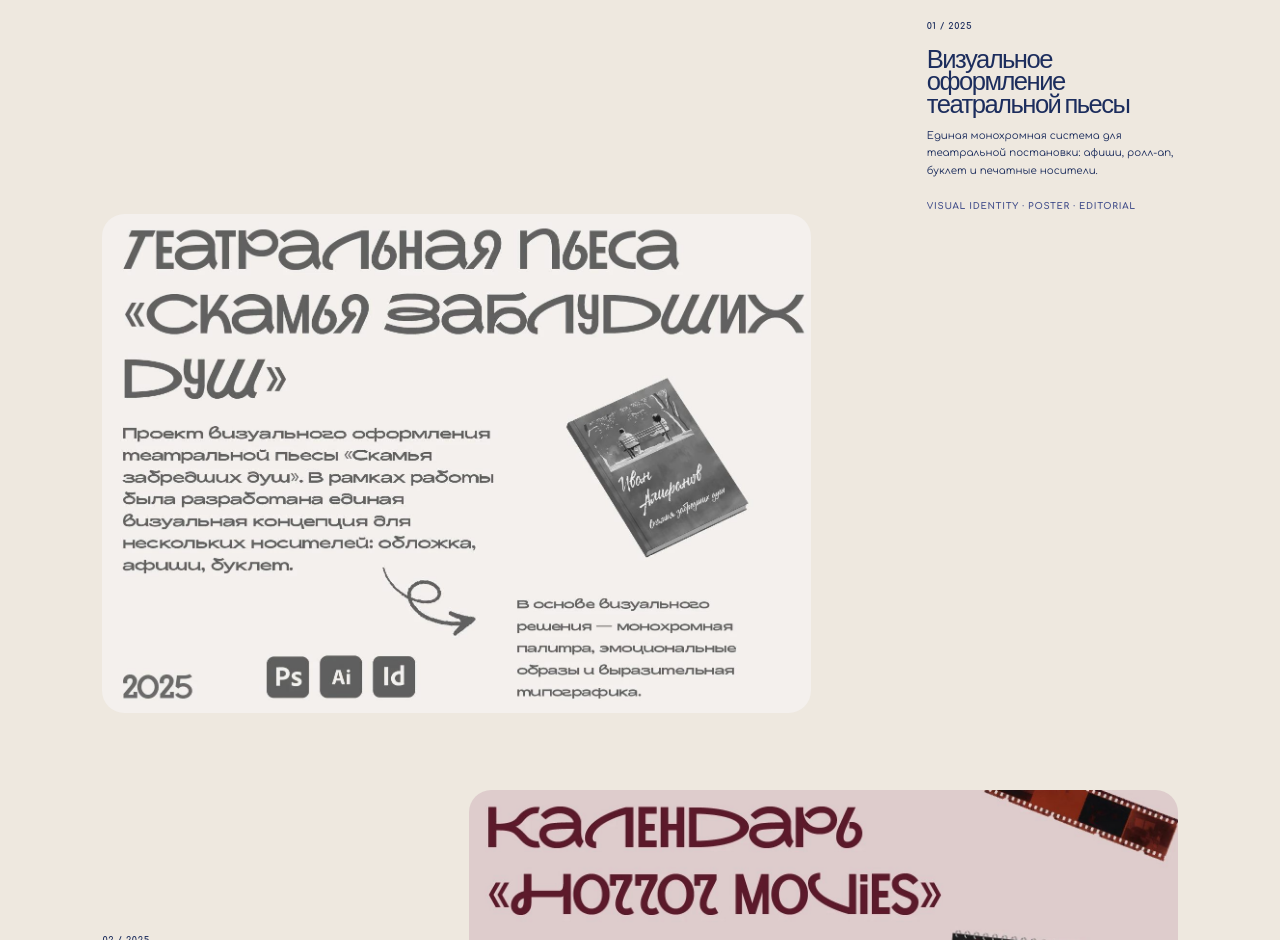
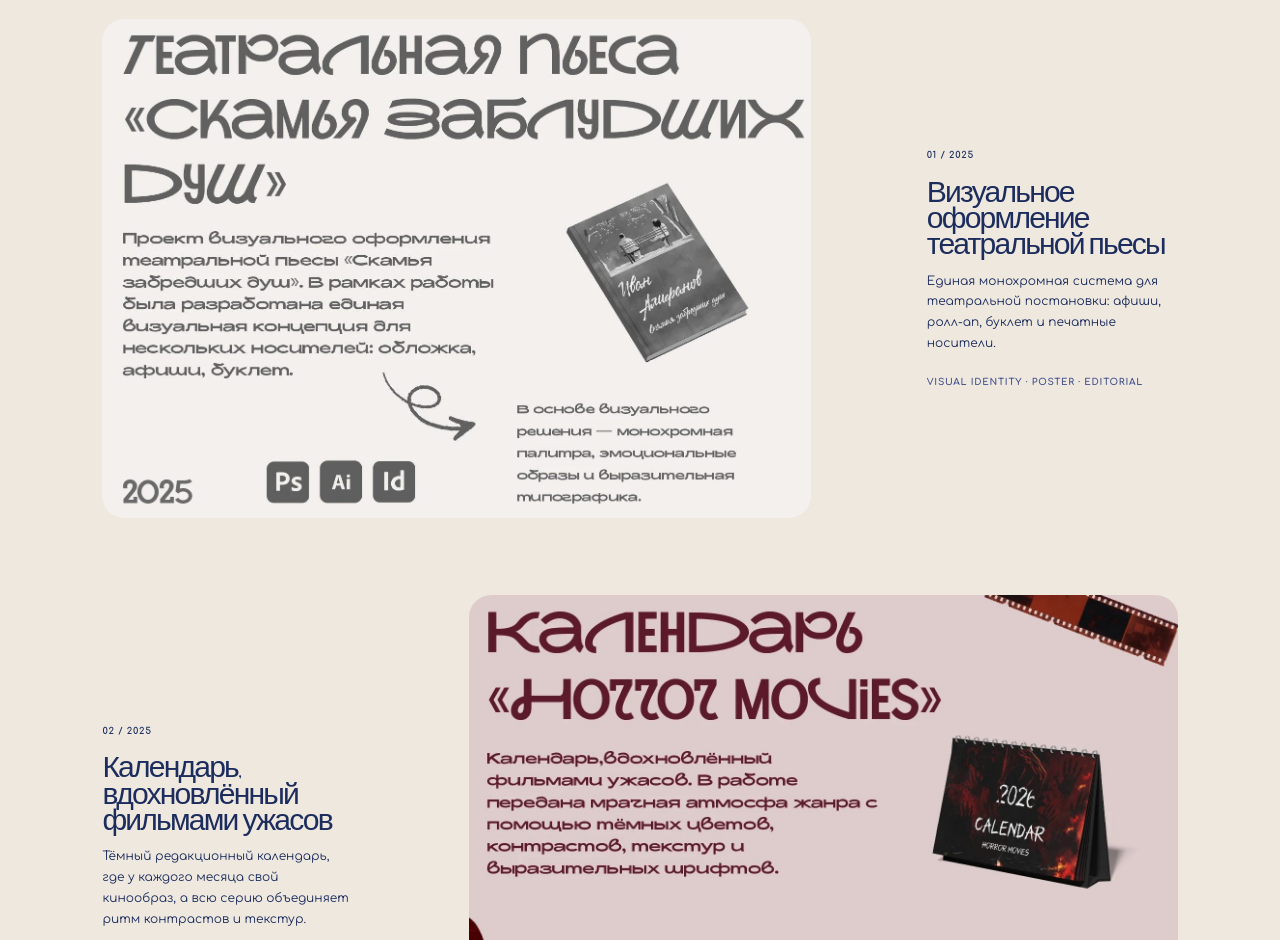
Before and after one commit to HeapGuard/dianavolf-portfolio, a React (Vite) app: page / in a window 1280 px wide. Shown: the part 1860-2800 px from the top of the page. Built offline with nearby package versions, Linux system fonts and the light colour scheme.

Commit message:
Fix gallery annotations and mobile navigation

```diff
--- a/src/main.tsx
+++ b/src/main.tsx
@@ -37,7 +37,19 @@ function Header() {
 }
 
 function Hero() {
-  return <section id="top" className="hero"><p className="eyebrow hero__eyebrow">Graphic Designer <span>Tomsk / 2026</span></p><div className="hero__title" aria-label="Диана Вольф"><span>ДИАНА</span><span>ВОЛЬФ</span></div><div className="hero__paper">визуальный дизайн<br />и печатная магия</div><div className="hero__mark" aria-hidden="true"><span>01</span></div><p className="hero__description">Визуальный дизайн, айдентика<br />и многостраничная продукция.</p><a className="scroll-hint" href="#works">scroll to explore <Icon name="arrow-down" /></a></section>
+  const hero = useRef<HTMLElement>(null)
+  const moveHero = (event: PointerEvent<HTMLElement>) => {
+    if (event.pointerType !== 'mouse' || !hero.current || window.matchMedia('(prefers-reduced-motion: reduce)').matches) return
+    const bounds = hero.current.getBoundingClientRect()
+    const x = (event.clientX - bounds.left) / bounds.width - .5
+    const y = (event.clientY - bounds.top) / bounds.height - .5
+    hero.current.style.setProperty('--paper-x', `${x * -20}px`)
+    hero.current.style.setProperty('--paper-y', `${y * -14}px`)
+    hero.current.style.setProperty('--mark-x', `${x * 15}px`)
+    hero.current.style.setProperty('--mark-y', `${y * 11}px`)
+  }
+  const resetHero = () => { if (hero.current) { hero.current.style.setProperty('--paper-x', '0px'); hero.current.style.setProperty('--paper-y', '0px'); hero.current.style.setProperty('--mark-x', '0px'); hero.current.style.setProperty('--mark-y', '0px') } }
+  return <section id="top" className="hero" ref={hero} onPointerMove={moveHero} onPointerLeave={resetHero}><p className="eyebrow hero__eyebrow">Graphic Designer <span>Tomsk / 2026</span></p><div className="hero__title" aria-label="Диана Вольф"><span>ДИАНА</span><span>ВОЛЬФ</span></div><div className="hero__paper">визуальный дизайн<br />и печатная магия</div><div className="hero__mark" aria-hidden="true"><span>01</span></div><p className="hero__description">Визуальный дизайн, айдентика<br />и многостраничная продукция.</p><a className="scroll-hint" href="#works">scroll to explore <Icon name="arrow-down" /></a></section>
 }
 
 function ProjectIndex({ openProject }: { openProject: (project: Project) => void }) {
--- a/src/styles.css
+++ b/src/styles.css
@@ -96,25 +96,18 @@ h1, h2, p { margin-top: 0; } em { font-style: normal; font-family: 'Nauryz', var
   .hero__description { bottom: 1.4rem; }
 }
 
-/* Optional mobile scroll guidance. Proximity never blocks a deliberate free scroll. */
-@media (max-width: 700px) and (prefers-reduced-motion: no-preference) {
-  html { scroll-snap-type: y proximity; }
-  .works, .case-card, .about, .skills, .contact { scroll-snap-align: start; scroll-snap-stop: normal; }
-  .case-card { scroll-margin-top: 4.8rem; }
-}
-
 /* Desktop editorial annotations fill the alternating gallery margins. */
 @media (min-width: 701px) {
   .case-gallery { display: flex; flex-direction: column; gap: clamp(2.5rem, 6vw, 8rem); }
   .case-card, .case-card--offset { width: 100%; display: grid; grid-template-columns: repeat(12, 1fr); column-gap: 1.5rem; overflow: visible; border-radius: 0; content-visibility: visible; contain-intrinsic-size: auto; }
   .case-card > button { grid-column: 1 / span 8; overflow: hidden; border-radius: 1.4rem; }
   .case-card--offset > button { grid-column: 5 / span 8; }
-  .case-card__aside { grid-column: 10 / -1; align-self: center; color: var(--ink); }
-  .case-card--offset .case-card__aside { grid-column: 1 / 4; grid-row: 1; }
-  .case-card__aside p { margin: 0; font-size: clamp(.62rem, .8vw, .77rem); line-height: 1.75; }
-  .case-card__aside p:first-child, .case-card__aside span { font-size: .56rem; font-weight: 700; letter-spacing: .08em; text-transform: uppercase; }
-  .case-card__aside h3 { margin: .75rem 0; font: clamp(1.4rem, 2vw, 2.4rem)/.88 var(--serif); letter-spacing: -.06em; font-weight: 400; }
-  .case-card__aside span { display: block; margin-top: 1.2rem; color: var(--blue); line-height: 1.6; }
+  .case-card__aside { grid-column: 10 / -1; grid-row: 1; align-self: stretch; display: flex; flex-direction: column; justify-content: center; color: var(--ink); }
+  .case-card--offset .case-card__aside { grid-column: 1 / 4; }
+  .case-card__aside p { margin: 0; font-size: clamp(.76rem, .95vw, .96rem); line-height: 1.72; }
+  .case-card__aside p:first-child, .case-card__aside span { font-size: clamp(.58rem, .66vw, .68rem); font-weight: 700; letter-spacing: .08em; text-transform: uppercase; }
+  .case-card__aside h3 { margin: .85rem 0; font: clamp(1.65rem, 2.35vw, 2.8rem)/.88 var(--serif); letter-spacing: -.06em; font-weight: 400; }
+  .case-card__aside span { display: block; margin-top: 1.3rem; color: var(--blue); line-height: 1.6; }
 }
 
 @media (max-width: 700px) {
@@ -133,8 +126,7 @@ h1, h2, p { margin-top: 0; } em { font-style: normal; font-family: 'Nauryz', var
   .case-card__label { transform: translateZ(24px); }
 }
 
-@media (max-width: 700px) and (prefers-reduced-motion: no-preference) {
-  .case-card > button { transform: perspective(900px) rotateX(0) rotateY(0); transition: transform .22s ease, box-shadow .22s ease; }
-  .case-card > button:active { transform: perspective(900px) rotateX(-1.5deg) rotateY(2deg) scale(.985); box-shadow: 0 .9rem 1.8rem #1c2d5d33; }
-  .case-card__label { transform: translateZ(14px); }
+@media (hover: hover) and (pointer: fine) and (prefers-reduced-motion: no-preference) {
+  .hero__paper { transform: rotate(-5deg) translate3d(var(--paper-x, 0px), var(--paper-y, 0px), 0); transition: transform .3s cubic-bezier(.16, 1, .3, 1); will-change: transform; }
+  .hero__mark { transform: rotate(16deg) translate3d(var(--mark-x, 0px), var(--mark-y, 0px), 0); transition: transform .35s cubic-bezier(.16, 1, .3, 1); will-change: transform; }
 }
```
